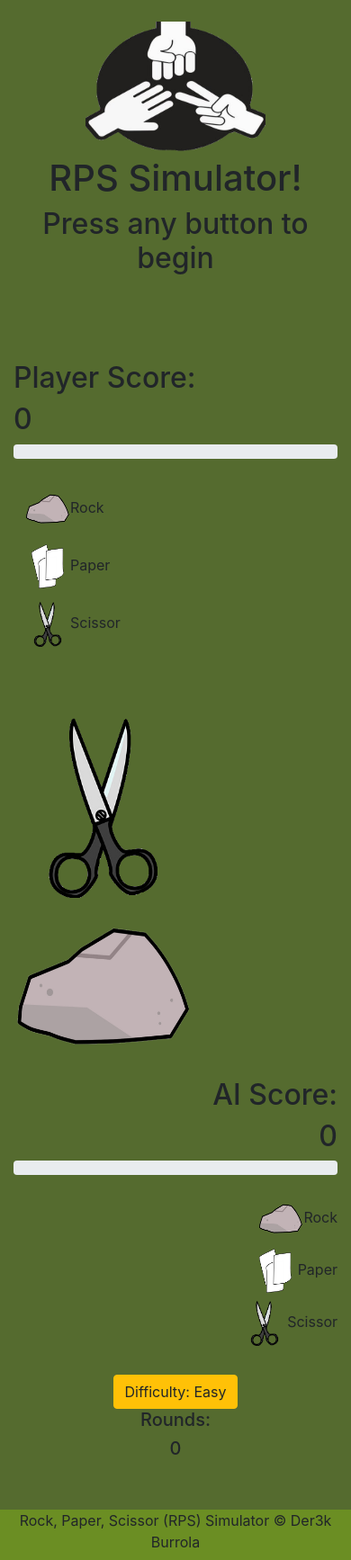
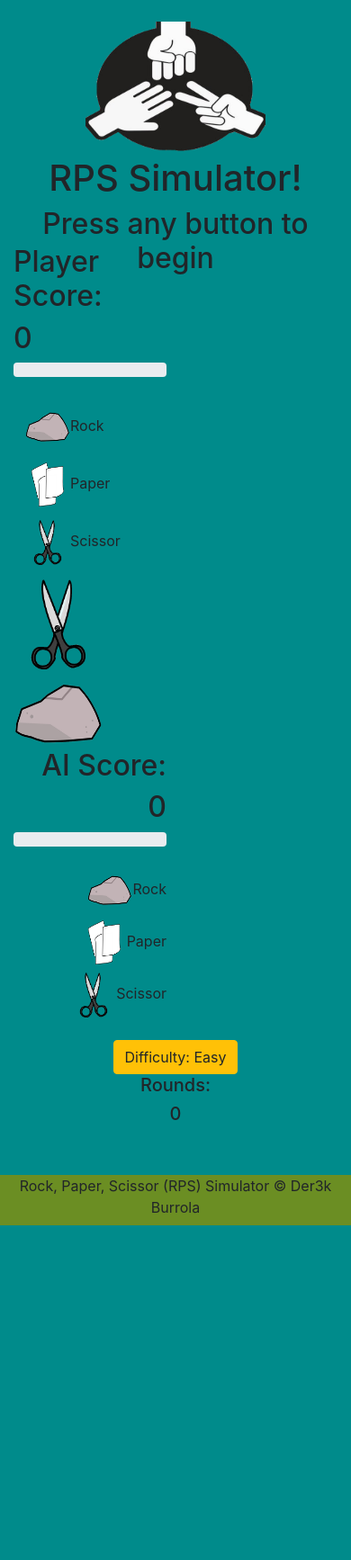
Before and after one commit to CountDer3k/RPS-Simulator, a plain HTML site: page index.html in a window 390 px wide. Shown: the whole page at 90% size. After the commit the page ends 1362 px from the top, so only its background shows below. Drawn offline with nearby package versions, Linux system fonts and the light colour scheme.

Commit message:
Began work on smaller screen sizes

```diff
--- a/index.html
+++ b/index.html
@@ -14,7 +14,7 @@
         <br />
         <div id="gameScreen" class="container invisible">
             <!-- Logo Area -->
-            <div class="text-center">
+            <div class="LogoArea text-center">
                 <img id="logoIMG" class="img4" src="resources/images/logo_1.png" alt="Image of Rock Paper Scissor Logo" height="150" width="200">
                 <h1 id="gameTitle">RPS Simulator!</h1>
 
@@ -25,7 +25,7 @@
             <!-- Play area -->
             <div class="row">
                 <!-- Player Side -->
-                <div class="col-lg-3">
+                <div class="PlayerArea col-lg-3">
                     <h2>Player Score: </h2>
                     <h2 id="pScore">0</h2>
                     <div class="progress">
@@ -41,19 +41,19 @@
                     <button class="btn" id="scissorButton" onclick="imageClick(3)"><img src="resources/images/3.png" alt="Scissors" width="50" height="50">Scissor</button>
                 </div>
                 <!-- Middle Images Area -->
-                <div class="col-lg-6">
+                <div class="imageArea col-lg-6">
                     <br /><br /><br />
                     <div class="row">
                         <div class="col-sm-6">
-                            <img id="pIMG" src="resources/images/3.png" alt="AI Image" height="200" width="200">
+                            <img id="pIMG" class="mainImages" src="resources/images/3.png" alt="AI Image" height="200" width="200">
                         </div>
                         <div class="col-sm-6">
-                            <img id="aiIMG" src="resources/images/1.png" alt="Player Image" height="200" width="200">
+                            <img id="aiIMG" class="mainImages" src="resources/images/1.png" alt="Player Image" height="200" width="200">
                         </div>
                     </div>
                 </div>
                 <!-- AI Side -->
-                <div class="col-lg-3 text-right">
+                <div class="AIArea col-lg-3 text-right">
                     <h2>AI Score: </h2>
                     <h2 id="aiScore">0</h2>
                     <div class="progress">
--- a/resources/rpsCss.css
+++ b/resources/rpsCss.css
@@ -8,8 +8,31 @@
     background-color: olivedrab;
 }
 
+
+@media only screen and (max-width: 1000px){
+    .bodyTag{
+        background-color: darkcyan;
+    }
+    .LogoArea{
+        height: 200px;
+    }
+    .PlayerArea{
+        height: 300px;
+        width: 200px;
+    }
+    .imageArea{
+        height: 260px;
+    }
+    .AIArea{
+        height: 300px;
+        width: 200px;
+    }
+    .mainImages{
+        height: 100px;
+        width: 100px;
+    }
+}
 /*
-
 
 Make Logo Half the size and Name to the right of Logo
 Make Logo be left centered
--- a/resources/rpsScripts.js
+++ b/resources/rpsScripts.js
@@ -1,10 +1,15 @@
 //----------------------
 // On Load Functions
 //----------------------
+let gameWin = 5;
+
+/* Called when the BODY tag loads on the page
+    Does any OnLoad needed actions */
 function diffSelector(){
     FirstGame();
-    //$('#mainModal').modal('show');
 }
+/* Called when the page loads
+    Sets all the views (DIVs) to their starting visible/invisible setting */
 function FirstGame(){
     document.getElementById("gameScreen").classList.add("visible");
     document.getElementById("gameScreen").classList.remove("invisible");
@@ -16,10 +21,17 @@ function FirstGame(){
 //----------------------
 // Player Move Functions
 //----------------------
+/* Called on every turn & when difficulty has AI re-roll
+    returns a random number between 1 & 3 */
 function AIrandomization(){
     return (Math.floor(Math.random() * 3) + 1);
 }
-/* Gives a buff to the AI to increase difficulty */
+/* Called every single turn
+    Controls the diffculty of the game.
+    Easy gets 1 roll
+    Medium gets 2 rolls
+    Hard gets 3 rolls
+    A roll is a random roll of which object is chosen.*/
 function difficultyBuff(p, a){
     var currentDiff = document.getElementById("diffBtn").innerHTML;
     if(currentDiff == "Difficulty: Easy"){
@@ -52,8 +64,9 @@ function difficultyBuff(p, a){
         }
     }
 }
-/* Returns the status of winner
-   0 = Tie, 1 = player, 2 = AI */
+/* Called when difficulty is higher than easy
+    Returns the status of winner without saying anyone has won.
+    0 = Tie, 1 = player, 2 = AI */
 function winStatus(pS, aS){
     var p = parseInt(pS);
     var a = parseInt(aS);
@@ -67,25 +80,27 @@ function winStatus(pS, aS){
         return 2;
     }
 }
-/* Does all actions needed to achieve the status of the winner */
+/* Called when player and AI have both chosen their final object
+    Does all actions needed to achieve the status of the winner */
 function winStatusAction(pS, aS){
     var p = parseInt(pS);
     var a = parseInt(aS);
     if(p == a) {
-        updateBoard(" ", "Tie!", true);
+        updateLabels(" ", "Tie!", true);
     }
     else if((a+1 == p) || (a == p+2)){
-        updateBoard("pScore", "You Win!", false);
+        updateLabels("pScore", "You Win!", false);
     }
     else if((a == p+1) || a+2 == p){
-        updateBoard("aiScore", "AI Wins!", false);
+        updateLabels("aiScore", "AI Wins!", false);
     }
     setImages(parseInt(pS), parseInt(aS));
     setProgress();
     isGameOver();
 }
-/* Updates all of the board labels */
-function updateBoard(pointMaker, winText, isTie){
+/* Called every turn
+    Updates all of the board labels */
+function updateLabels(pointMaker, winText, isTie){
     // Update win Label
     document.getElementById("winLabel").style.visibility="visible";
     document.getElementById("winLabel").innerHTML = winText;
@@ -95,16 +110,17 @@ function updateBoard(pointMaker, winText, isTie){
         document.getElementById(pointMaker).innerHTML = a + 1;
     }
 }
-/* Updates the board's images */
+/* Called every turn
+    Updates the board's images */
 function setImages(p, a){
     var imagePath = "resources/images/" + p + ".png";
     document.getElementById("pIMG").src=imagePath;
     imagePath = "resources/images/" + a + ".png";
     document.getElementById("aiIMG").src=imagePath;
 }
-/* Updates the progress bars */
+/* Called every turn
+    Updates the progress bars based on the player's and ai's scores */
 function setProgress(){
-    var gameWin = 5;
     var p = parseInt(document.getElementById("pScore").innerHTML);
     var a = parseInt(document.getElementById("aiScore").innerHTML);
     var pPer = "width: " + ((p/gameWin)*100) + "%";
@@ -117,19 +133,22 @@ function setProgress(){
 //--------------------
 // Game Over Functions
 //--------------------
+/* Called at the end of each turn.
+    Checks if any player has reached the gameWin score */
 function isGameOver(){
-    var gameWin = 5;
     var pS = document.getElementById("pScore").innerHTML;
     var aS = document.getElementById("aiScore").innerHTML;
-    if(pS == 5){
+    if(pS == gameWin){
         toggleDisable(false);
         // Modal saying that player won!
     }
-    else if (aS == 5){
+    else if (aS == gameWin){
         toggleDisable(false);
         // Modal saying that AI won!
     }
 }
+/* Called when a new game is begun or when the player's/ai's score reaches the game win score
+    toggles disable on player buttons & hides/unhides new game button */
 function toggleDisable(isNewGame){
     // Toggle Player selection buttons
     document.getElementById("rockButton").classList.toggle("disabled");
@@ -141,6 +160,8 @@ function toggleDisable(isNewGame){
 // ----------------
 // Button Functions
 // ----------------
+/* Called when the 'new game' button is pressed
+    clears all of the scores, reenables button pressed & clears images */
 function startNewGame(){
     var pS = document.getElementById("pScore").innerHTML;
     var aS = document.getElementById("aiScore").innerHTML;
@@ -157,6 +178,8 @@ function startNewGame(){
         toggleDisable(true);
     }
 }
+/* Called by the rock, paper, & scissor buttons
+   Handles the player's button click */
 function imageClick(pSel){
     var pS = document.getElementById("pScore").innerHTML;
     var aS = document.getElementById("aiScore").innerHTML;
@@ -166,6 +189,8 @@ function imageClick(pSel){
         difficultyBuff(pSel, aiSel);
     }
 }
+/* Called by the 'difficulty' button being pressed
+    Handles changing the difficulty level.*/
 function changeDiff(){
     var currentDiff = document.getElementById("diffBtn").innerHTML;
     var newDiff= "";
```
